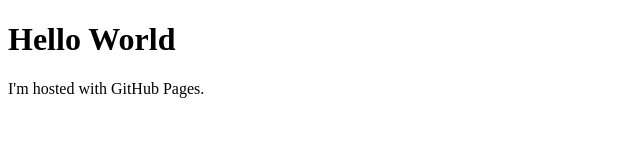
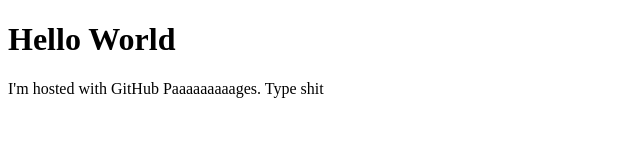
Before and after one commit to Per5634/Per5634.github.io, a plain HTML site: page index.html in a window 1280 px wide. Shown: the whole page, without its empty margins (0-640 px from the left). Drawn offline with Linux system fonts and the light colour scheme.

Commit message:
Update index

```diff
--- a/index.html
+++ b/index.html
@@ -2,6 +2,6 @@
 <html>
 <body>
 <h1>Hello World</h1>
-<p>I'm hosted with GitHub Pages.</p>
+<p>I'm hosted with GitHub Paaaaaaaaages. Type shit</p>
 </body>
 </html>
```
